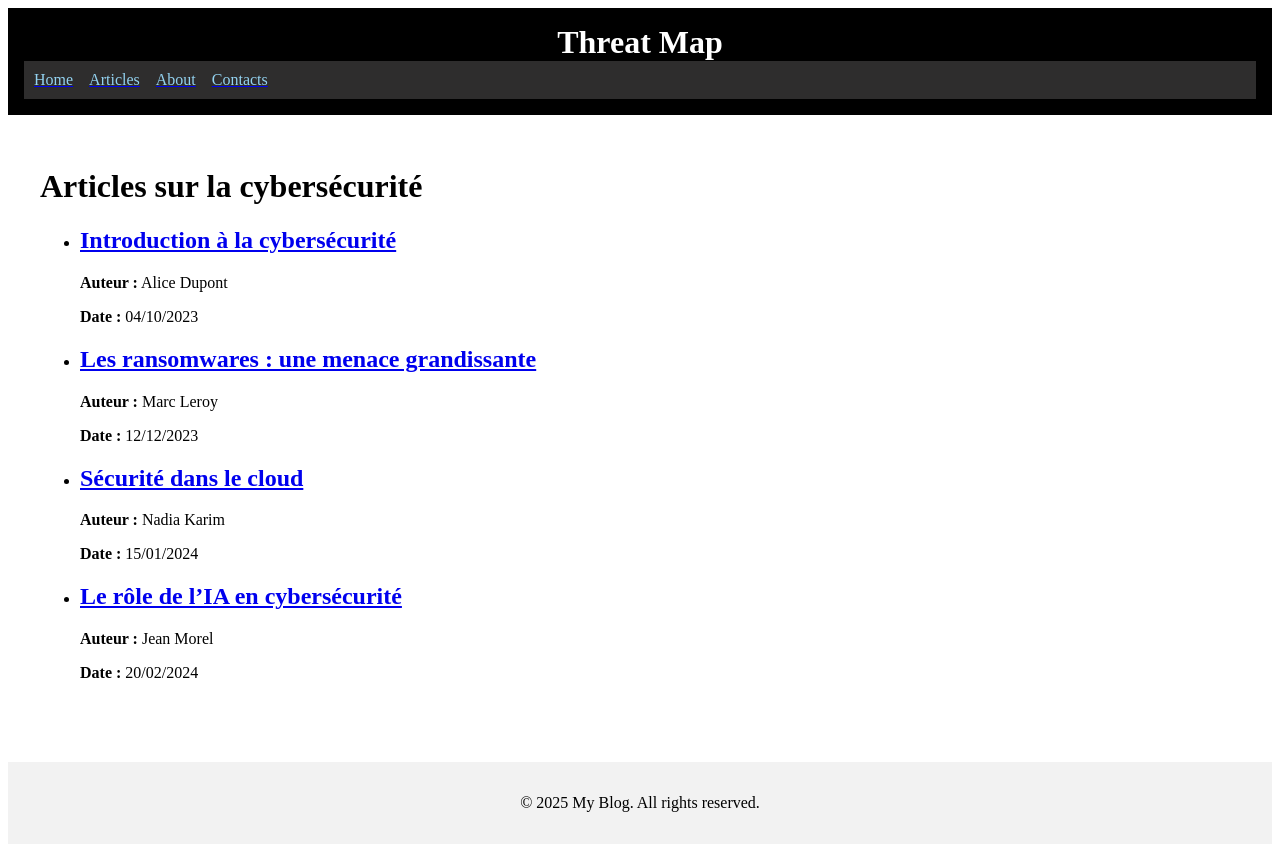
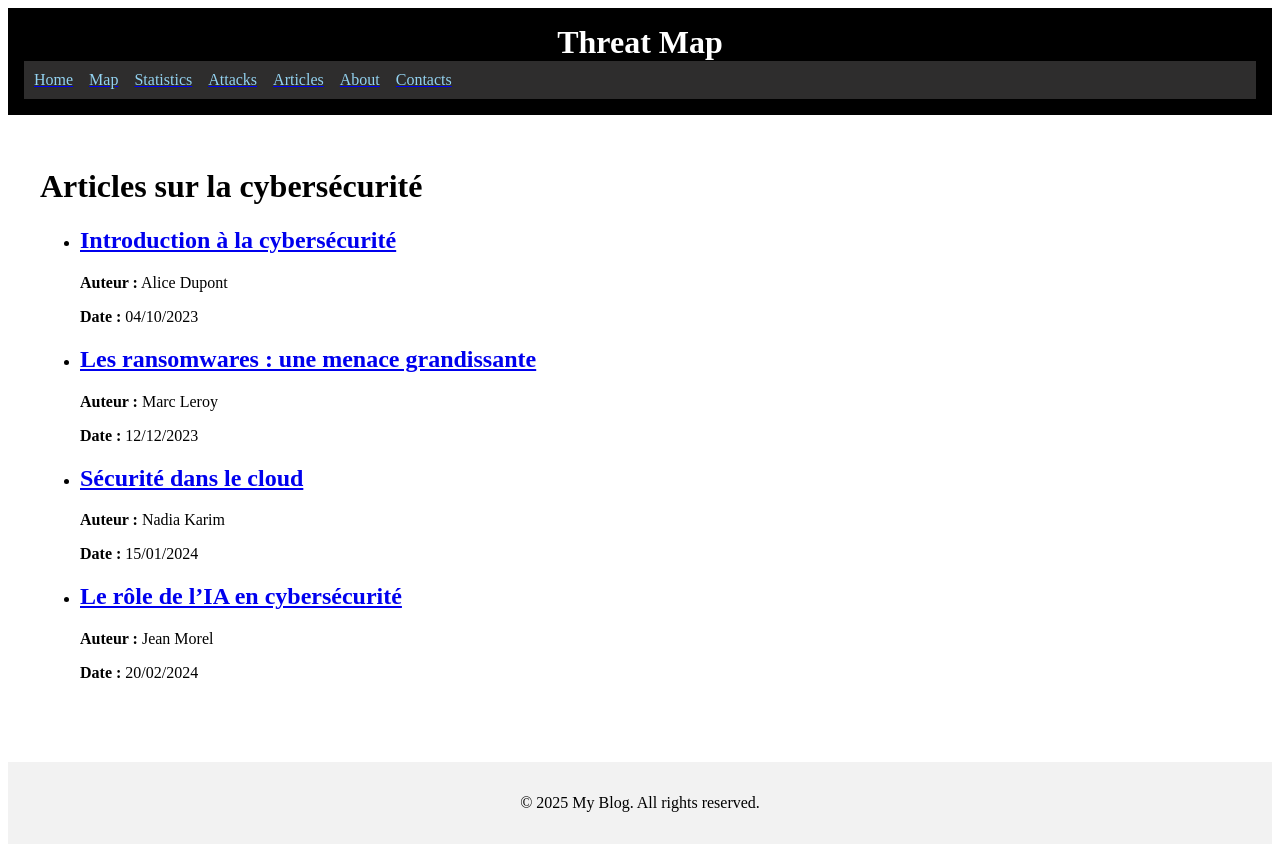
Before and after one commit to angel0x7/webtech-207, a Next.js app in the folder threat-map/: page /articles in a window 1280 px wide. Built offline with nearby package versions, Linux system fonts and the light colour scheme.

Commit message:
feat : pages added in header

```diff
--- a/threat-map/src/app/components/header.tsx
+++ b/threat-map/src/app/components/header.tsx
@@ -8,6 +8,9 @@ export default function Header() {
       </h1>
       <nav style={{ display: "flex", gap: "1rem", background:"#2e2d2dff", padding:"10px" }}>
         <Link href="/"><span style={{ color: "#93d2f0ff" }}>Home</span></Link>
+        <Link href="/map"><span style={{ color: "#93d2f0ff" }}>Map</span></Link>
+        <Link href="/statistics"><span style={{ color: "#93d2f0ff" }}>Statistics</span></Link>
+        <Link href="/attacks"><span style={{ color: "#93d2f0ff" }}>Attacks</span></Link>
         <Link href="/articles"><span style={{ color: "#93d2f0ff" }}>Articles</span></Link>
         <Link href="/about"><span style={{ color: "#93d2f0ff" }}>About</span></Link>
         <Link href="/contacts"><span style={{ color: "#93d2f0ff" }}>Contacts</span></Link>
```
